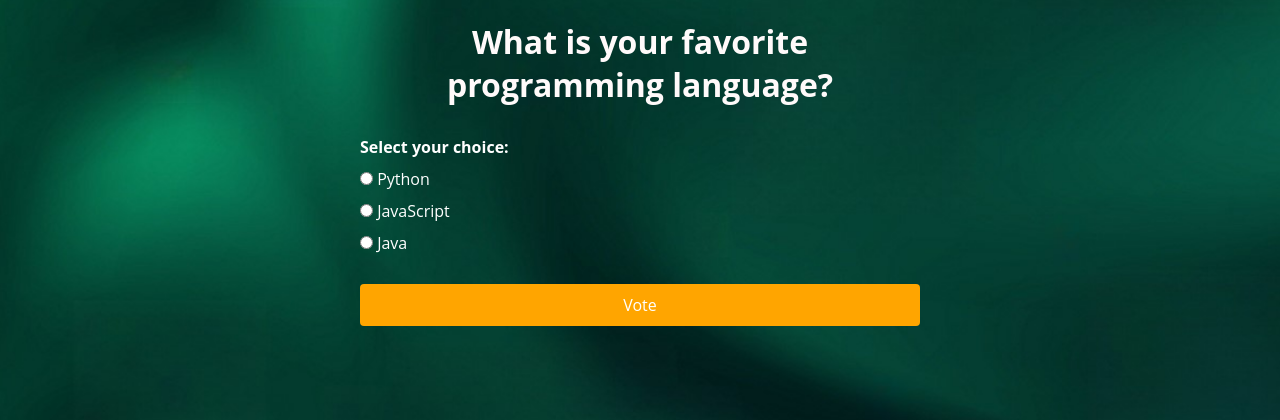
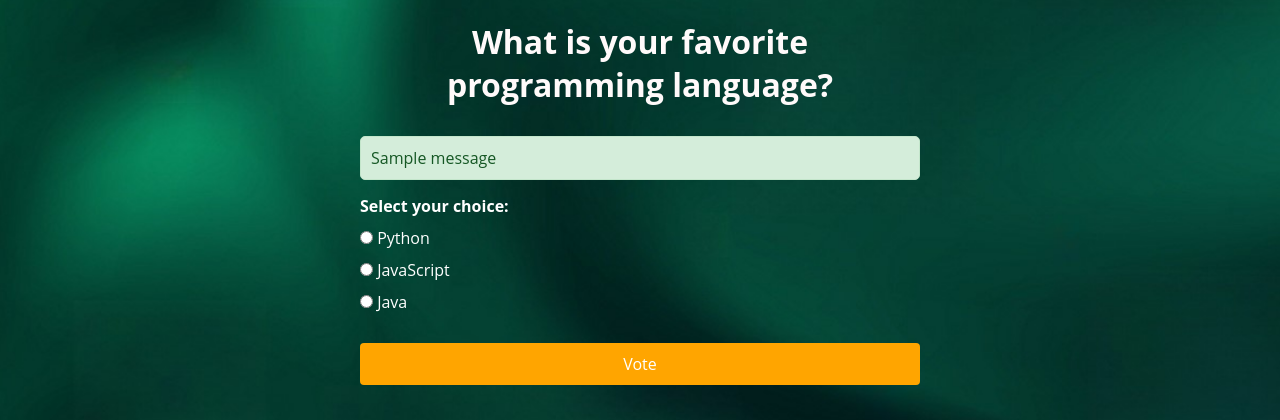
Before and after one commit to SunthornK/ku-polls, a Django app: page /polls/5/ in a window 1280 px wide. Shown: the part 60-480 px from the top of the page. Run offline with Django 5.2, Linux system fonts and the light colour scheme; data comes from the database, SQL or seed files in the repository; one stand-in notice (Sample message) is shown; some libraries are stand-ins or nearby versions.

Commit message:
adding more detail to the message box

```diff
--- a/polls/static/polls/style.css
+++ b/polls/static/polls/style.css
@@ -156,6 +156,25 @@ scale: 0.95;
     max-width: 600px;
     margin: 0 auto;
     padding: 20px;
+}
+/* styles.css */
+
+.message {
+    padding: 10px;
+    margin-bottom: 15px;
+    border-radius: 5px;
+}
+
+.message.success {
+    background-color: #d4edda;
+    color: #155724;
+    border: 1px solid #c3e6cb;
+}
+
+.message.error {
+    background-color: #f8d7da;
+    color: #721c24;
+    border: 1px solid #f5c6cb;
 }
 
 h1 {
--- a/polls/templates/polls/base.html
+++ b/polls/templates/polls/base.html
@@ -5,12 +5,6 @@
     <meta charset="UTF-8" />
     <meta http-equiv="X-UA-Compatible" content="IE=edge" />
     <meta name="viewport" content="width=device-width, initial-scale=1.0" />
-    <link rel="stylesheet"
-          href="https://cdnjs.cloudflare.com/ajax/libs/font-awesome/6.6.0/css/all.min.css"
-          integrity="sha512-Kc323vGBEqzTmouAECnVceyQqyqdsSiqLQISBL29aUW4U/M7pSPA/gEUZQqv1cwx4OnYxTxve5UMg5GT6L4JJg=="
-          crossorigin="anonymous"
-          referrerpolicy="no-referrer"
-    />
     <link rel="stylesheet" href="{% static 'polls/style.css' %}">
     <title>{% block title %}KU Polls{% endblock %}</title>
 </head>
@@ -29,9 +23,6 @@
         {% else %}
         <a href="{% url 'login' %}" class="action_btn">Login</a>
         {% endif %}
-        <div class="toggle_btn">
-            <i class="fa-solid fa-bars"></i>
-        </div>
     </div>
 </header>
 
--- a/polls/templates/polls/detail.html
+++ b/polls/templates/polls/detail.html
@@ -6,9 +6,15 @@
 <div class="poll-detail-container">
     <h1>{{ question.question_text }}</h1>
 
-    {% if error_message %}
-        <p class="error-message">{{ error_message }}</p>
-    {% endif %}
+    {% if messages %}
+    <div class="messages">
+        {% for message in messages %}
+            <div class="message {{ message.tags }}">
+                {{ message }}
+            </div>
+        {% endfor %}
+    </div>
+{% endif %}
 
     <form action="{% url 'polls:vote' question.id %}" method="post" class="vote-form">
         {% csrf_token %}
```
Also changed, not shown: polls/templates/polls/index.html (+10 -0 lines), polls/templates/polls/results.html (+9 -1 lines), README.md.
